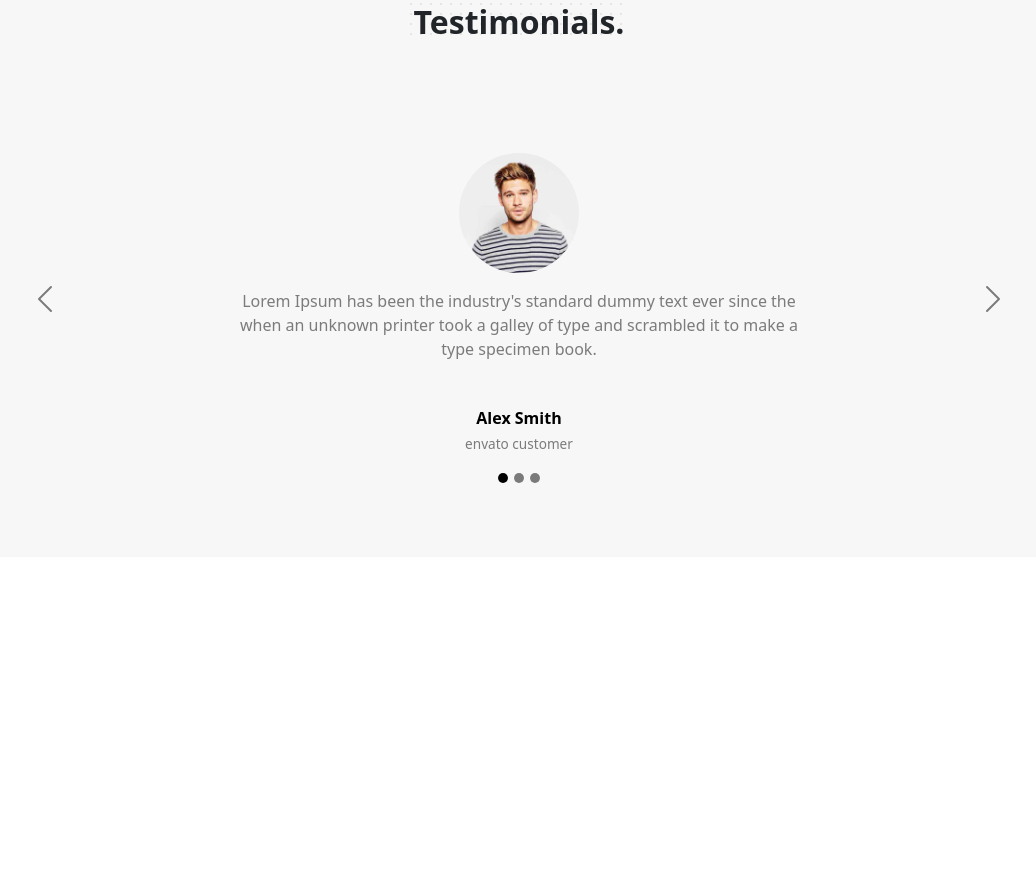
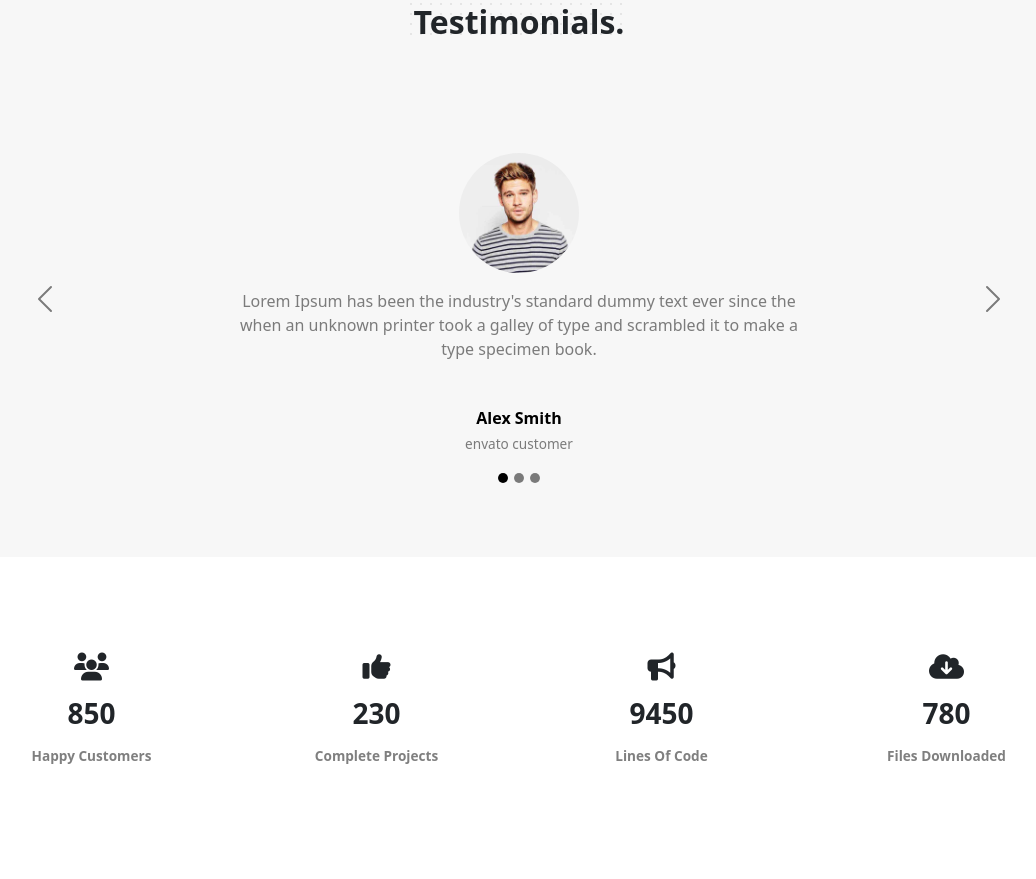
Before and after one commit to ims0s/Daniels, a plain HTML site: page index.html in a window 1280 px wide. Shown: the part 2997-3876 px from the top of the page, without its empty margins (121-1157 px from the left). Before the commit the page ends 3554 px from the top, so only its background shows below. Drawn offline with nearby package versions, Linux system fonts and the light colour scheme.

Commit message:
fix portfolio section and finish counter section .

```diff
--- a/index.html
+++ b/index.html
@@ -231,7 +231,7 @@
             </ul>
             <div class="container">
                 <div class="row g-3 ">
-                    <div class="col-lg-4">
+                    <div class="col-lg-4 col-md-6">
                         <div class="portfolio-item position-relative  d-flex justify-content-center align-items-center">
                             <img src="./imgs/portfolio/1.jpg" alt="" class="d-block w-100">
                             <div class="links-layer  d-flex flex-column justify-content-center align-items-center ">
@@ -249,7 +249,7 @@
                             </div>
                         </div>
                     </div>
-                    <div class="col-lg-4">
+                    <div class="col-lg-4 col-md-6">
                         <div class="portfolio-item position-relative  d-flex justify-content-center align-items-center">
                             <img src="./imgs/portfolio/2.jpg" alt="" class="d-block w-100">
                             <div class="links-layer  d-flex flex-column justify-content-center align-items-center ">
@@ -267,7 +267,7 @@
                             </div>
                         </div>
                     </div>
-                    <div class="col-lg-4">
+                    <div class="col-lg-4 col-md-6">
                         <div class="portfolio-item position-relative  d-flex justify-content-center align-items-center">
                             <img src="./imgs/portfolio/3.jpg" alt="" class="d-block w-100">
                             <div class="links-layer  d-flex flex-column justify-content-center align-items-center ">
@@ -285,7 +285,7 @@
                             </div>
                         </div>
                     </div>
-                    <div class="col-lg-4">
+                    <div class="col-lg-4 col-md-6">
                         <div class="portfolio-item position-relative  d-flex justify-content-center align-items-center">
                             <img src="./imgs/portfolio/4.jpg" alt="" class="d-block w-100">
                             <div class="links-layer  d-flex flex-column justify-content-center align-items-center ">
@@ -303,7 +303,7 @@
                             </div>
                         </div>
                     </div>
-                    <div class="col-lg-4">
+                    <div class="col-lg-4 col-md-6">
                         <div class="portfolio-item position-relative  d-flex justify-content-center align-items-center">
                             <img src="./imgs/portfolio/5.jpg" alt="" class="d-block w-100">
                             <div class="links-layer  d-flex flex-column justify-content-center align-items-center ">
@@ -321,7 +321,7 @@
                             </div>
                         </div>
                     </div>
-                    <div class="col-lg-4">
+                    <div class="col-lg-4 col-md-6">
                         <div class="portfolio-item position-relative  d-flex justify-content-center align-items-center">
                             <img src="./imgs/portfolio/6.jpg" alt="" class="d-block w-100">
                             <div class="links-layer  d-flex flex-column justify-content-center align-items-center ">
@@ -405,6 +405,40 @@
                 </div>
             </div>
         </section>
+        <section id="counter" class="py-5">
+            <div class="container">
+                <div class="row text-center g-4">
+                    <div class="col-lg-3">
+                        <div class="counter py-5 ">
+                            <i class="fa-solid fa-users fs-3 mb-3"></i>
+                            <h3 class="mb-3 fw-bolder ">850</h3>
+                            <p class="text-capitalize fw-bold text-black-50  fs-7">happy customers</p>
+                        </div>
+                    </div>
+                    <div class="col-lg-3">
+                        <div class="counter py-5 ">
+                            <i class="fa fa-thumbs-up fs-3 mb-3" aria-hidden="true"></i>
+                            <h3 class="mb-3 fw-bolder ">230</h3>
+                            <p class="text-capitalize fw-bold text-black-50  fs-7">Complete Projects</p>
+                        </div>
+                    </div>
+                    <div class="col-lg-3">
+                        <div class="counter py-5 ">
+                            <i class="fa fa-bullhorn fs-3 mb-3" aria-hidden="true"></i>
+                            <h3 class="mb-3 fw-bolder ">9450</h3>
+                            <p class="text-capitalize fw-bold text-black-50  fs-7">Lines Of Code</p>
+                        </div>
+                    </div>
+                    <div class="col-lg-3">
+                        <div class="counter py-5 ">
+                            <i class="fa fa-cloud-download fs-3 mb-3" aria-hidden="true"></i>
+                            <h3 class="mb-3 fw-bolder ">780</h3>
+                            <p class="text-capitalize fw-bold text-black-50  fs-7">Files Downloaded</p>
+                        </div>
+                    </div>
+                </div>
+            </div>
+        </section>
     </main>
     <!-- Bootstrap js -->
     <script src="https://cdn.jsdelivr.net/npm/bootstrap@5.3.2/dist/js/bootstrap.bundle.min.js"
@@ -423,7 +457,8 @@
             smartBackspace: false,
         });
     </script>
-
+    <!-- font awesome -->
+    <script src="https://kit.fontawesome.com/a625c9965c.js" crossorigin="anonymous"></script>
 </body>
 
 </html>
```
